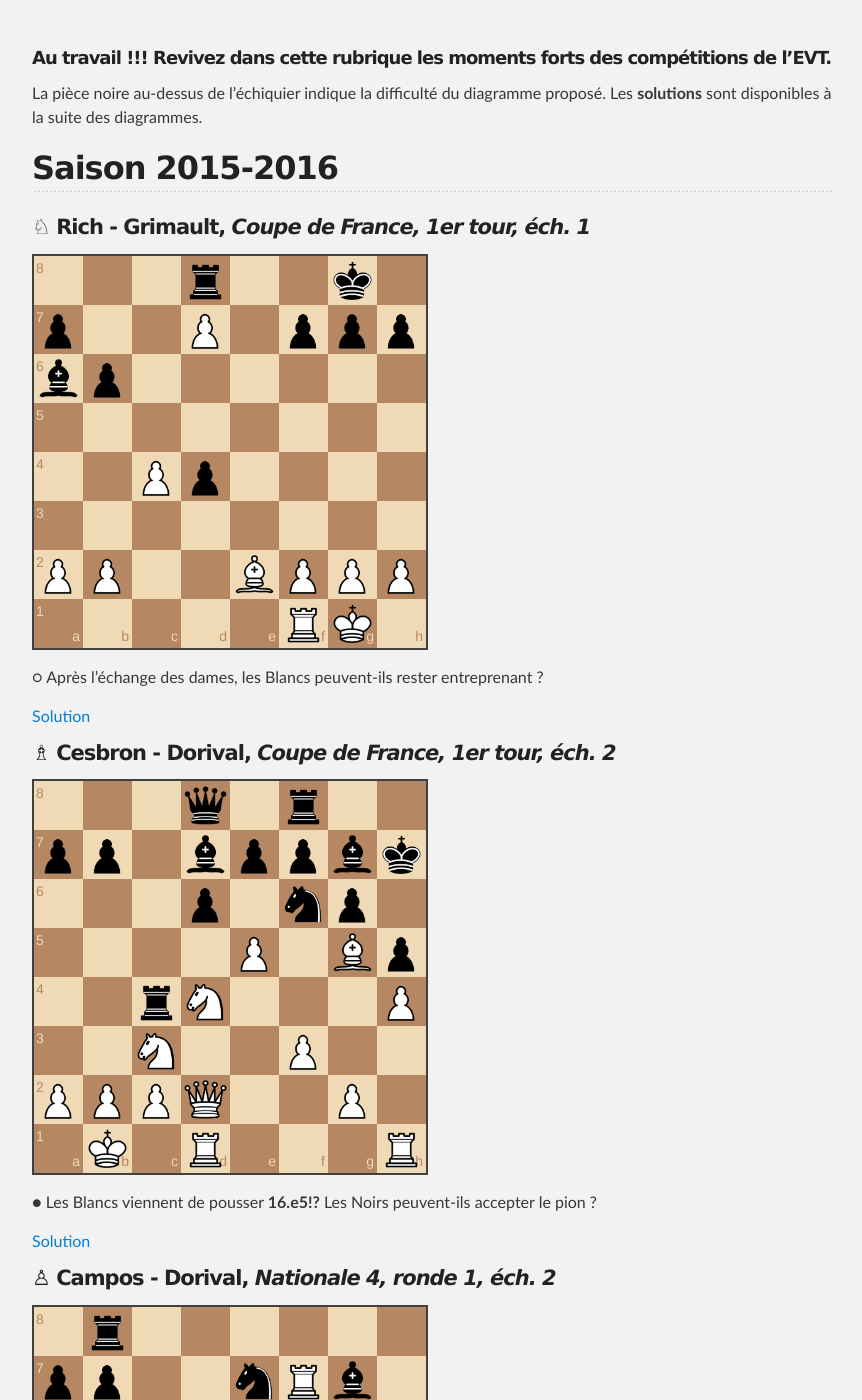
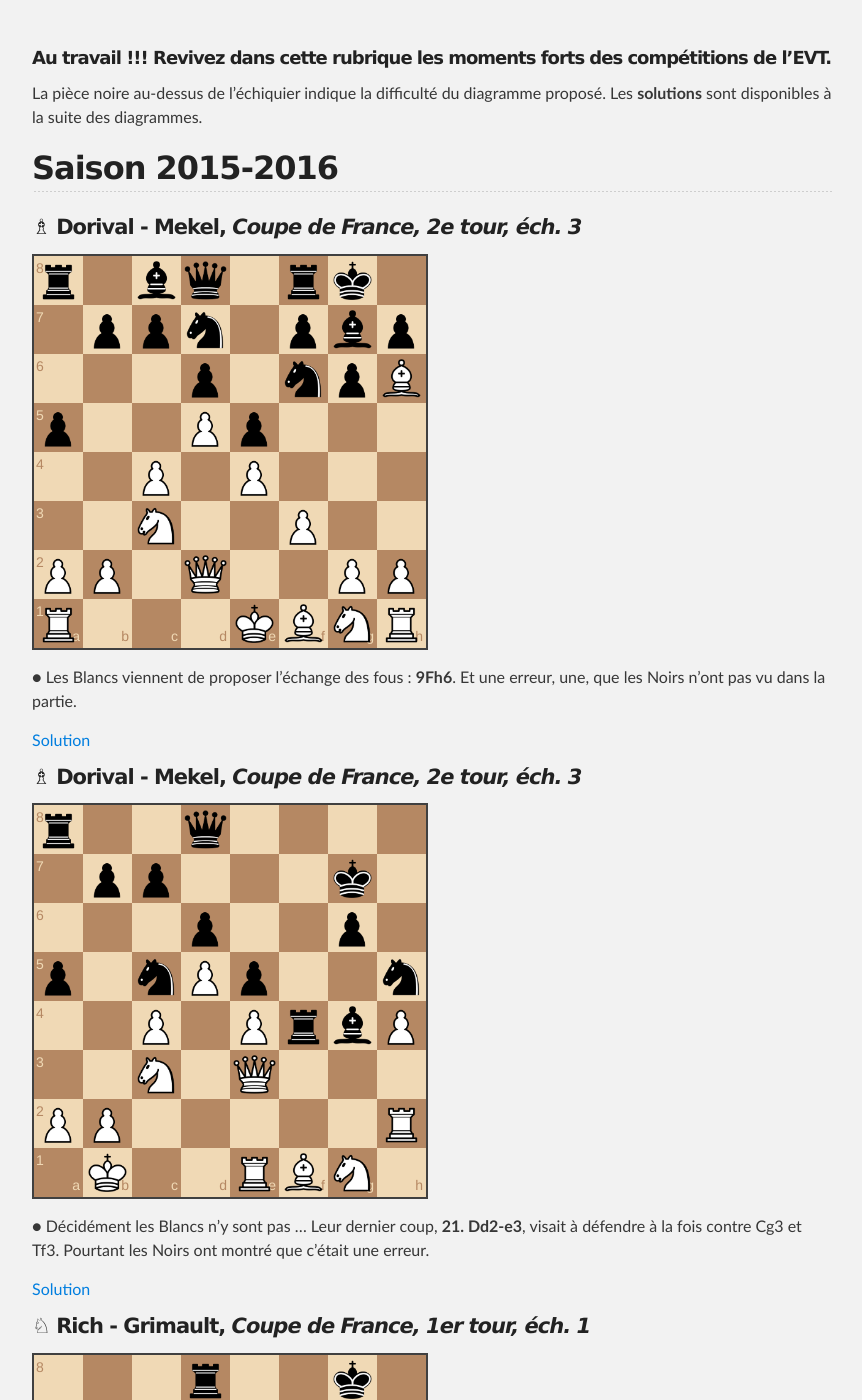
Before and after one commit to echiquier-villeneuve-tolosane/echiquier-villeneuve-tolosane.github.io, a Jekyll site: the page built from exercices.md, in a window 1280 px wide and 1400 px high, scrolled down 201 px. Shown: the whole window, without its empty margins (208-1070 px from the left). Built offline with Jekyll 4.4.1, drawn with Linux system fonts in a browser that asks for light colours; nearby versions of some CDN libraries.

Commit message:
Updated exercices.md

```diff
--- a/exercices.md
+++ b/exercices.md
@@ -13,6 +13,23 @@ title: Exercices et problèmes
 La pièce noire au-dessus de l'échiquier indique la difficulté du diagramme proposé. Les **solutions** sont disponibles à la suite des diagrammes.
 
 ## Saison 2015-2016
+
+#### &#9815; **Dorival - Mekel**, *Coupe de France, 2e tour, éch. 3*
+
+`r1bq1rk1/1ppn1pbp/3p1npB/p2Pp3/2P1P3/2N2P2/PP1Q2PP/R3KBNR b KQ - 3 9`
+
+&#9679; Les Blancs viennent de proposer l'échange des fous : **9Fh6**. Et une erreur, une, que les Noirs n'ont pas vu dans la partie.
+
+> Le surprenant **9...Cxe4!** permet d'encaisser un pion ! Car après **10.fxe4** les Noirs intercalent **10...Dh4+!** et regagnent une pièce en h6.
+
+
+#### &#9815; **Dorival - Mekel**, *Coupe de France, 2e tour, éch. 3*
+
+`r2q4/1pp3k1/3p2p1/p1nPp2n/2P1PrbP/2N1Q3/PP5R/1K2RBN1 b - - 6 21`
+
+&#9679; Décidément les Blancs n'y sont pas ... Leur dernier coup, **21. Dd2-e3**, visait à défendre à la fois contre Cg3 et Tf3. Pourtant les Noirs ont montré que c'était une erreur.
+
+> Le coup d'assomoir est **21...Cxe4!** car si les Blancs reprennent **22.Cxe4? Txe4! 23. Dxe3??**, les Noirs alignent le mortel **23... Ff5!**.
 
 #### &#9816; **Rich - Grimault**, *Coupe de France, 1er tour, éch. 1*
 
```
